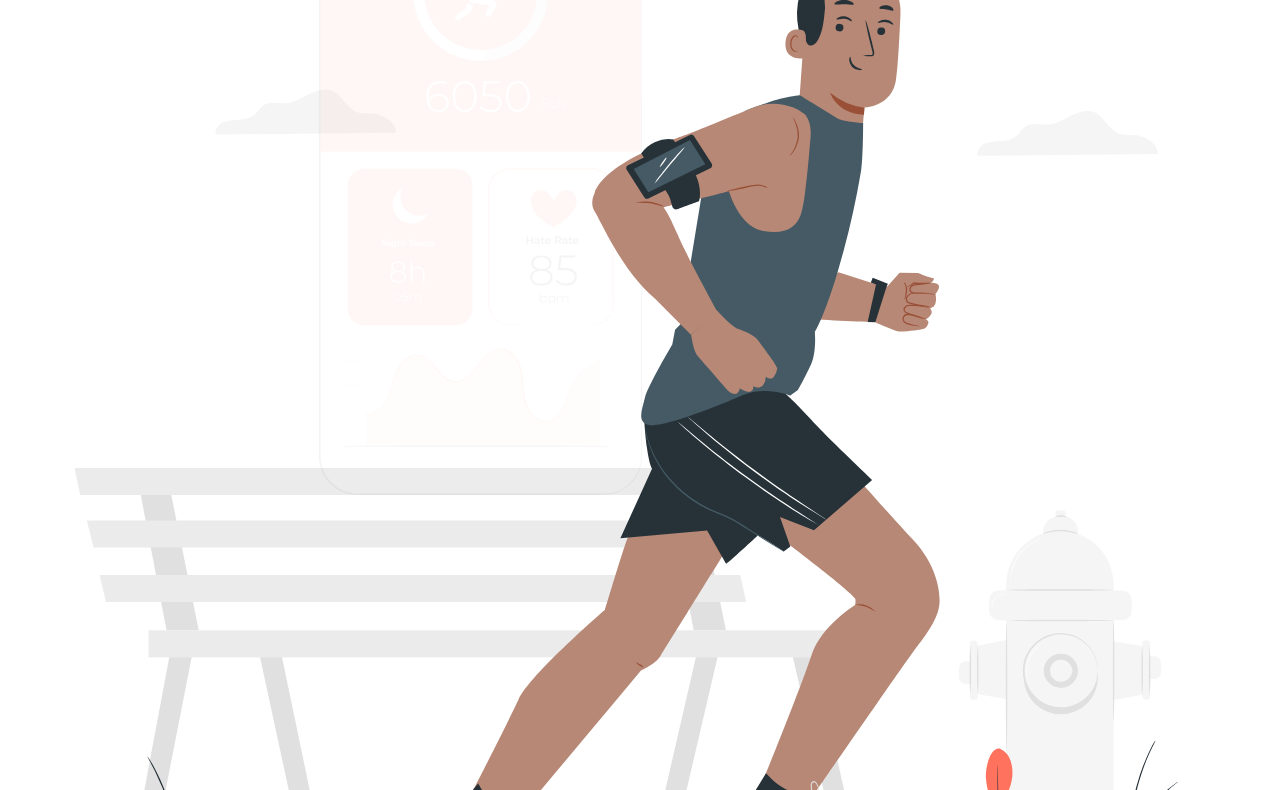
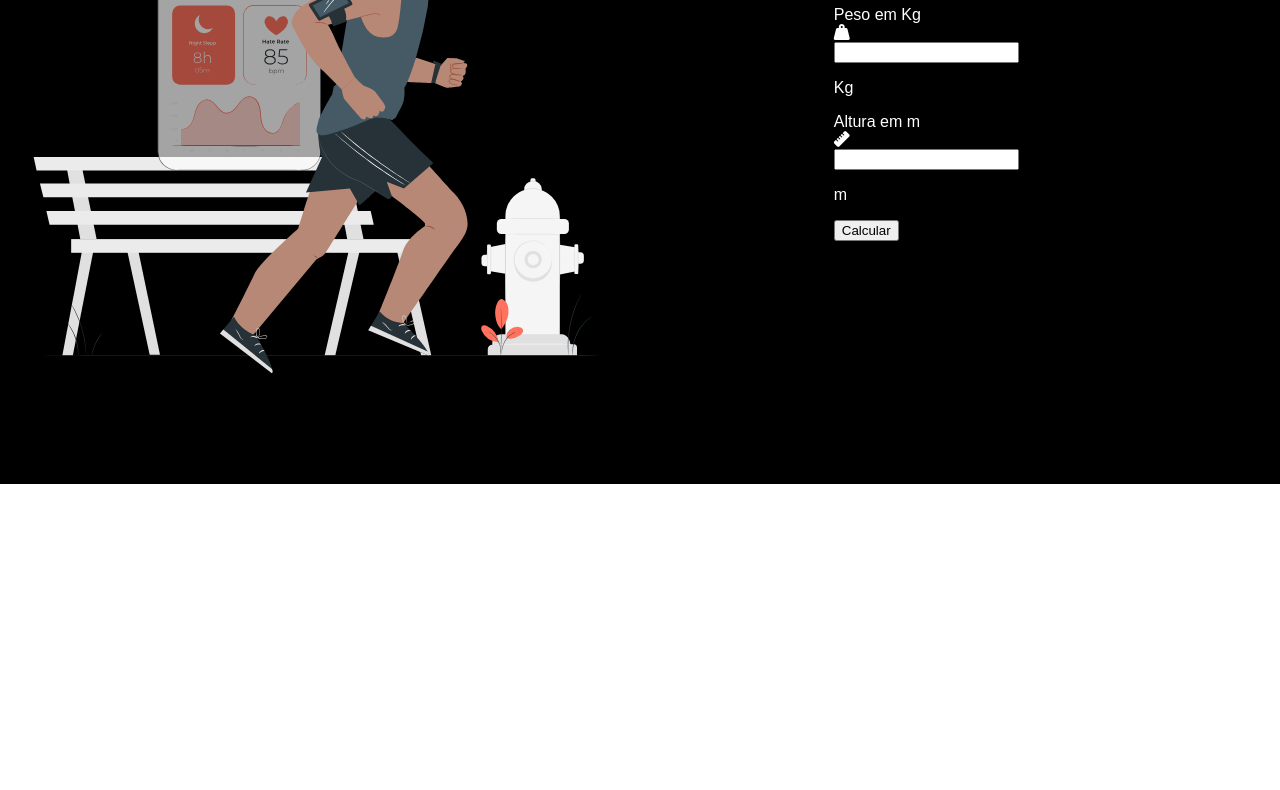
Before and after one commit to DaviRibs/g10-html-css, a plain HTML site: page aula-7/index.html in a window 1280 px wide. Shown: the part 316-1106 px from the top of the page. After the commit the page ends 800 px from the top, so only its background shows below. Drawn offline with Linux system fonts and the light colour scheme.

Commit message:
continuação aula7

```diff
--- a/aula-7/index.html
+++ b/aula-7/index.html
@@ -1,20 +1,20 @@
 <!DOCTYPE html>
 <html lang="en">
-
 <head>
     <meta charset="UTF-8">
     <meta name="viewport" content="width=device-width, initial-scale=1.0">
+    <link rel="stylesheet" href="https://cdnjs.cloudflare.com/ajax/libs/font-awesome/6.7.0/css/all.min.css" integrity="sha512-9xKTRVabjVeZmc+GUW8GgSmcREDunMM+Dt/GrzchfN8tkwHizc5RP4Ok/MXFFy5rIjJjzhndFScTceq5e6GvVQ==" crossorigin="anonymous" referrerpolicy="no-referrer" />
+    <link rel="stylesheet" href="style.css">
     <title>Document</title>
 </head>
-
 <body>
-    <div class="coitaner">
+    <div class="container">
         <div class="esquerda">
             <img src="./images/fitness-tracker-animate.svg" alt="imagem-animada">
         </div>
         <div class="direita">
             <div class="card">
-                <div class="ponto">
+                <div class="topo">
                     <h1>Calculadora-IMC</h1>
                     <div class="linha"></div>
                 </div>
@@ -22,19 +22,29 @@
                     <div class="inp">
                         <label for="peso">Peso em Kg</label>
                         <div class="campo">
-                            <div class="icone"></div>
+                            <div class="icone">
+                                <i class="fa-solid fa-weight-hanging"></i>
+                            </div>
                             <div class="campo-input">
                                 <input type="number" id="peso">
                             </div>
-                            <div class="valor"></div>
+                            <div class="valor">
+                                <p>Kg</p>
+                            </div>
                         </div>
                     </div>
                     <div class="inp">
                         <label for="altura">Altura em m</label>
                         <div class="campo">
-                            <div class="icone"></div>
-                            <div class="campo-input"></div>
-                            <div class="valor"></div>
+                            <div class="icone">
+                                <i class="fa-solid fa-ruler"></i>
+                            </div>
+                            <div class="campo-input">
+                                <input type="number" id="altura">
+                            </div>
+                            <div class="valor">
+                                <p>m</p>
+                            </div>
                         </div>
                     </div>
                     <button>Calcular</button>
@@ -44,5 +54,4 @@
         </div>
     </div>
 </body>
-
 </html>
--- a/aula-7/style.css
+++ b/aula-7/style.css
@@ -0,0 +1,29 @@
+body{
+    margin: 0;
+    padding: 0;
+    font-family: Arial, Helvetica, sans-serif;
+}
+
+.container{
+    width: 100%;
+    height: 100vh;
+    display: flex;
+    background-color: black;
+    color: white;
+}
+
+.container .esquerda{
+    width: 50%;
+    height: 100%;
+    display: flex;
+    align-items: center;
+    justify-content: center;
+}
+
+.container .direita{
+    width: 50%;
+    height: 100%;
+    display: flex;
+    align-items: center;
+    justify-content: center;
+}
```
